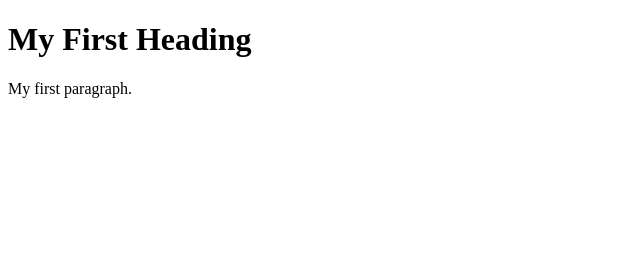
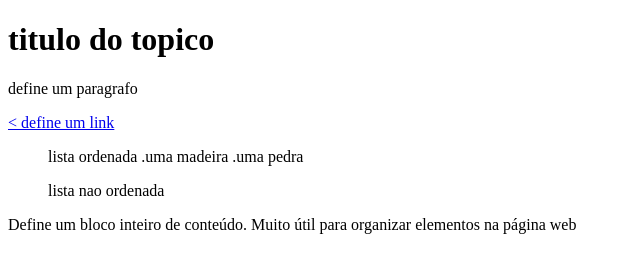
Before and after one commit to joaovsilva18/teste-html-01-aula-jv, a plain HTML site: page index.html in a window 1280 px wide. Shown: the whole page, without its empty margins (0-640 px from the left). Drawn offline with Linux system fonts and the light colour scheme.

Commit message:
subindo index html modificado

```diff
--- a/index.html
+++ b/index.html
@@ -1,12 +1,18 @@
 <!DOCTYPE html>
 <html>
 <head>
-<title>Page Title</title>
+<title>testando comandos</title>
 </head>
 <body>
+<!--adicionando comentario-->
 
-<h1>My First Heading</h1>
-<p>My first paragraph.</p>
+<h1>titulo do topico</h1>
+<p>define um paragrafo</p>
+<a href="https://edtech-uploads.s3.amazonaws.com/userfiles/files/TURMA%204/HTML%205_P1/M%C3%B3dulo%2003%20-%20HTML%205%20-%20Aula%2002.docx.pdf">< define um link  </a>
+<ol start="type">lista ordenada .uma madeira .uma pedra</ol>
+<ul>lista nao ordenada</ul>
+<div>Define um bloco inteiro de conteúdo. Muito útil para organizar elementos na página web
+</div>
 
 </body>
 </html>
```
